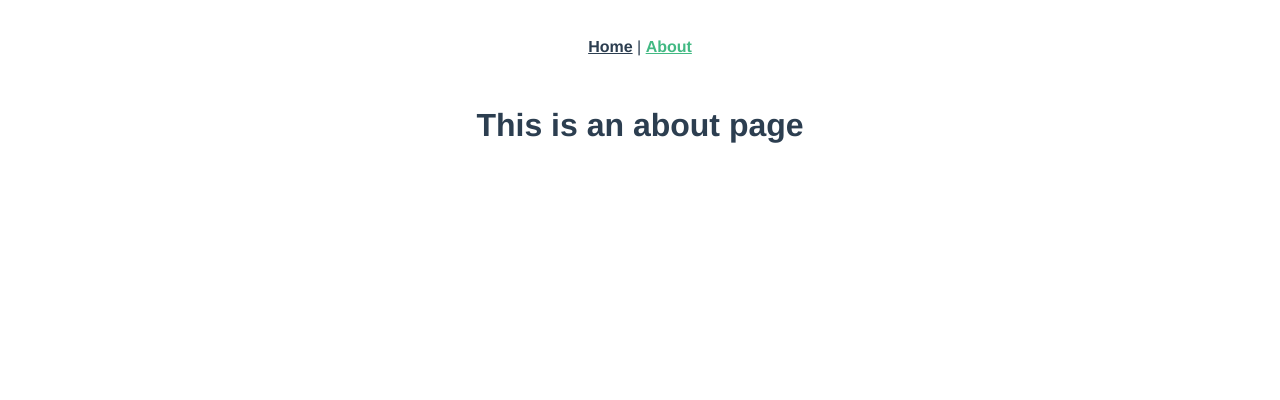
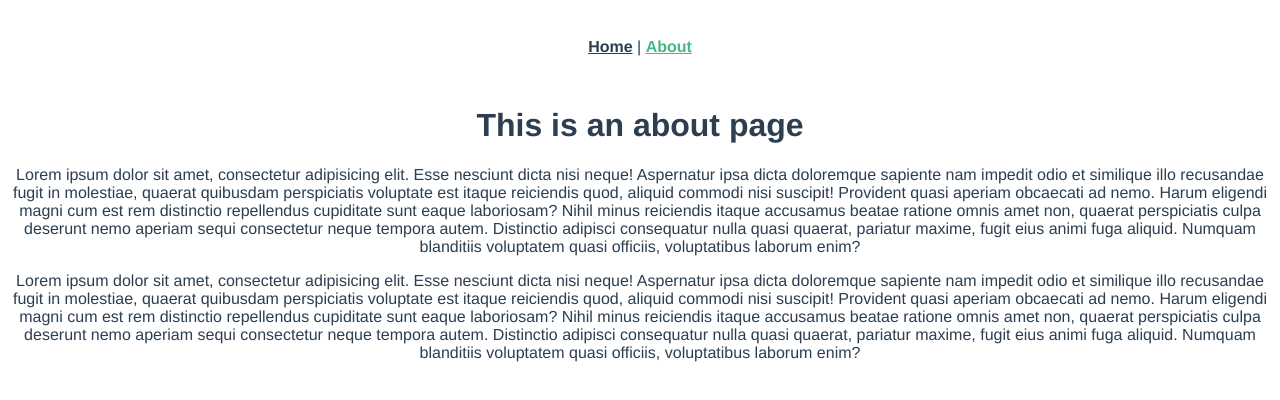
Before and after one commit to code1iners/jobs-sample-vuejs, a Vue app: page /about in a window 1280 px wide. Shown: the top 400 px of the page. Built offline with nearby package versions, Linux system fonts and the light colour scheme.

Commit message:
Updated Router links

```diff
--- a/src/App.vue
+++ b/src/App.vue
@@ -1,9 +1,9 @@
 <template>
   <div id="nav">
-    <router-link to="/">Home</router-link> |
-    <router-link to="/about">About</router-link>
+    <router-link :to="{ name: 'Home' }">Home</router-link> |
+    <router-link :to="{ name: 'About' }">About</router-link>
   </div>
-  <router-view/>
+  <router-view />
 </template>
 
 <style>
--- a/src/components/HelloWorld.vue
+++ /dev/null
@@ -1,58 +0,0 @@
-<template>
-  <div class="hello">
-    <h1>{{ msg }}</h1>
-    <p>
-      For a guide and recipes on how to configure / customize this project,<br>
-      check out the
-      <a href="https://cli.vuejs.org" target="_blank" rel="noopener">vue-cli documentation</a>.
-    </p>
-    <h3>Installed CLI Plugins</h3>
-    <ul>
-      <li><a href="https://github.com/vuejs/vue-cli/tree/dev/packages/%40vue/cli-plugin-babel" target="_blank" rel="noopener">babel</a></li>
-      <li><a href="https://github.com/vuejs/vue-cli/tree/dev/packages/%40vue/cli-plugin-router" target="_blank" rel="noopener">router</a></li>
-    </ul>
-    <h3>Essential Links</h3>
-    <ul>
-      <li><a href="https://vuejs.org" target="_blank" rel="noopener">Core Docs</a></li>
-      <li><a href="https://forum.vuejs.org" target="_blank" rel="noopener">Forum</a></li>
-      <li><a href="https://chat.vuejs.org" target="_blank" rel="noopener">Community Chat</a></li>
-      <li><a href="https://twitter.com/vuejs" target="_blank" rel="noopener">Twitter</a></li>
-      <li><a href="https://news.vuejs.org" target="_blank" rel="noopener">News</a></li>
-    </ul>
-    <h3>Ecosystem</h3>
-    <ul>
-      <li><a href="https://router.vuejs.org" target="_blank" rel="noopener">vue-router</a></li>
-      <li><a href="https://vuex.vuejs.org" target="_blank" rel="noopener">vuex</a></li>
-      <li><a href="https://github.com/vuejs/vue-devtools#vue-devtools" target="_blank" rel="noopener">vue-devtools</a></li>
-      <li><a href="https://vue-loader.vuejs.org" target="_blank" rel="noopener">vue-loader</a></li>
-      <li><a href="https://github.com/vuejs/awesome-vue" target="_blank" rel="noopener">awesome-vue</a></li>
-    </ul>
-  </div>
-</template>
-
-<script>
-export default {
-  name: 'HelloWorld',
-  props: {
-    msg: String
-  }
-}
-</script>
-
-<!-- Add "scoped" attribute to limit CSS to this component only -->
-<style scoped>
-h3 {
-  margin: 40px 0 0;
-}
-ul {
-  list-style-type: none;
-  padding: 0;
-}
-li {
-  display: inline-block;
-  margin: 0 10px;
-}
-a {
-  color: #42b983;
-}
-</style>
--- a/src/router/index.js
+++ b/src/router/index.js
@@ -1,25 +1,23 @@
-import { createRouter, createWebHistory } from 'vue-router'
-import Home from '../views/Home.vue'
+import { createRouter, createWebHistory } from "vue-router";
+import Home from "../views/Home.vue";
+import About from "../views/About.vue";
 
 const routes = [
   {
-    path: '/',
-    name: 'Home',
-    component: Home
+    path: "/",
+    name: "Home",
+    component: Home,
   },
   {
-    path: '/about',
-    name: 'About',
-    // route level code-splitting
-    // this generates a separate chunk (about.[hash].js) for this route
-    // which is lazy-loaded when the route is visited.
-    component: () => import(/* webpackChunkName: "about" */ '../views/About.vue')
-  }
-]
+    path: "/about",
+    name: "About",
+    component: About,
+  },
+];
 
 const router = createRouter({
   history: createWebHistory(process.env.BASE_URL),
-  routes
-})
+  routes,
+});
 
-export default router
+export default router;
--- a/src/views/About.vue
+++ b/src/views/About.vue
@@ -1,5 +1,31 @@
 <template>
   <div class="about">
     <h1>This is an about page</h1>
+    <p>
+      Lorem ipsum dolor sit amet, consectetur adipisicing elit. Esse nesciunt
+      dicta nisi neque! Aspernatur ipsa dicta doloremque sapiente nam impedit
+      odio et similique illo recusandae fugit in molestiae, quaerat quibusdam
+      perspiciatis voluptate est itaque reiciendis quod, aliquid commodi nisi
+      suscipit! Provident quasi aperiam obcaecati ad nemo. Harum eligendi magni
+      cum est rem distinctio repellendus cupiditate sunt eaque laboriosam? Nihil
+      minus reiciendis itaque accusamus beatae ratione omnis amet non, quaerat
+      perspiciatis culpa deserunt nemo aperiam sequi consectetur neque tempora
+      autem. Distinctio adipisci consequatur nulla quasi quaerat, pariatur
+      maxime, fugit eius animi fuga aliquid. Numquam blanditiis voluptatem quasi
+      officiis, voluptatibus laborum enim?
+    </p>
+    <p>
+      Lorem ipsum dolor sit amet, consectetur adipisicing elit. Esse nesciunt
+      dicta nisi neque! Aspernatur ipsa dicta doloremque sapiente nam impedit
+      odio et similique illo recusandae fugit in molestiae, quaerat quibusdam
+      perspiciatis voluptate est itaque reiciendis quod, aliquid commodi nisi
+      suscipit! Provident quasi aperiam obcaecati ad nemo. Harum eligendi magni
+      cum est rem distinctio repellendus cupiditate sunt eaque laboriosam? Nihil
+      minus reiciendis itaque accusamus beatae ratione omnis amet non, quaerat
+      perspiciatis culpa deserunt nemo aperiam sequi consectetur neque tempora
+      autem. Distinctio adipisci consequatur nulla quasi quaerat, pariatur
+      maxime, fugit eius animi fuga aliquid. Numquam blanditiis voluptatem quasi
+      officiis, voluptatibus laborum enim?
+    </p>
   </div>
 </template>
--- a/src/views/Home.vue
+++ b/src/views/Home.vue
@@ -1,18 +1,38 @@
 <template>
   <div class="home">
-    <img alt="Vue logo" src="../assets/logo.png">
-    <HelloWorld msg="Welcome to Your Vue.js App"/>
+    <h1>Homepage</h1>
+    <p>
+      Lorem ipsum dolor sit, amet consectetur adipisicing elit. At atque quae
+      quaerat veniam eos voluptate inventore tenetur. Excepturi, laudantium
+      maxime non hic impedit eveniet vitae aliquam corporis minus libero magnam
+      dolorum beatae! Debitis, doloremque voluptatibus saepe, temporibus sint
+      perspiciatis, tempora dolorum aut a aperiam laborum incidunt voluptate
+      velit sunt! Fugiat natus ut assumenda atque ab dolorem provident aliquid?
+      Dignissimos omnis vero doloribus corporis veritatis, architecto dicta ab!
+      Animi odit veritatis ut repellendus distinctio asperiores in soluta
+      facilis non. Animi ipsum perferendis nemo id vitae sunt voluptas saepe
+      illo, vero tenetur porro laborum, tempora dolorum modi dolores itaque ut
+      fuga nulla.
+    </p>
+    <p>
+      Lorem ipsum dolor sit, amet consectetur adipisicing elit. At atque quae
+      quaerat veniam eos voluptate inventore tenetur. Excepturi, laudantium
+      maxime non hic impedit eveniet vitae aliquam corporis minus libero magnam
+      dolorum beatae! Debitis, doloremque voluptatibus saepe, temporibus sint
+      perspiciatis, tempora dolorum aut a aperiam laborum incidunt voluptate
+      velit sunt! Fugiat natus ut assumenda atque ab dolorem provident aliquid?
+      Dignissimos omnis vero doloribus corporis veritatis, architecto dicta ab!
+      Animi odit veritatis ut repellendus distinctio asperiores in soluta
+      facilis non. Animi ipsum perferendis nemo id vitae sunt voluptas saepe
+      illo, vero tenetur porro laborum, tempora dolorum modi dolores itaque ut
+      fuga nulla.
+    </p>
   </div>
 </template>
 
 <script>
-// @ is an alias to /src
-import HelloWorld from '@/components/HelloWorld.vue'
-
 export default {
-  name: 'Home',
-  components: {
-    HelloWorld
-  }
-}
+  name: "Home",
+  components: {},
+};
 </script>
```
